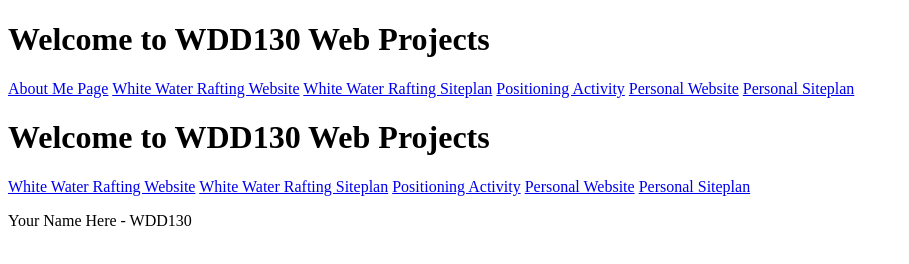
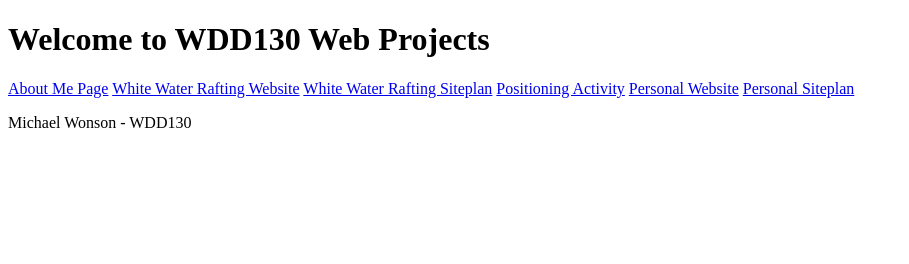
Before and after one commit to wonsonmike/wdd130, a plain HTML site: page index.html in a window 1280 px wide. Shown: the whole page, without its empty margins (0-909 px from the left). Drawn offline with Linux system fonts and the light colour scheme.

Commit message:
fixed duplication

```diff
--- a/index.html
+++ b/index.html
@@ -16,14 +16,6 @@
   <a href="#">Personal Website</a>
   <a href="#">Personal Siteplan</a>
 </nav>
-<h1>Welcome to WDD130 Web Projects</h1>
-<nav>
-  <a href="wwr/index.html">White Water Rafting Website</a>
-  <a href="wwr/site-plan-rafting.html">White Water Rafting Siteplan</a>
-  <a href="positioning.html">Positioning Activity</a>
-  <a href="#">Personal Website</a>
-  <a href="#">Personal Siteplan</a>
-</nav>
-<p>Your Name Here - WDD130</p>
+<p>Michael Wonson - WDD130</p>
 </body>
 </html>
```
